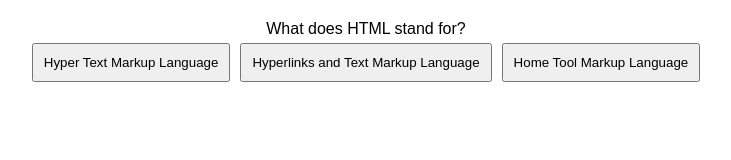
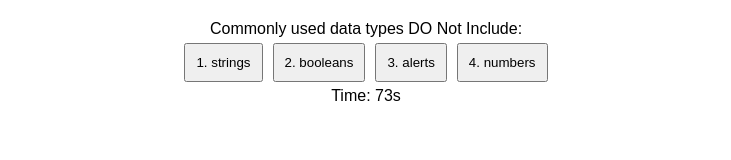
Before and after one commit to Deboh12/Cool-Code-Quiz, a plain HTML site: page index.html in a window 1280 px wide. Both pictures are taken after a click on the button "Start Quiz". Shown: the whole page, without its empty margins (274-1005 px from the left). Drawn offline with Linux system fonts and the light colour scheme.

Commit message:
set up questions, timer, and main quiz page

```diff
--- a/assets/script.js
+++ b/assets/script.js
@@ -2,17 +2,41 @@ document.addEventListener("DOMContentLoaded", function () {
 
     const quizQuestions = [
       {
-        question: "What does HTML stand for?",
-        choices: ["Hyper Text Markup Language", "Hyperlinks and Text Markup Language", "Home Tool Markup Language"],
-        correctAnswer: "Hyperlinks and Text Markup Language"
+        question: "Commonly used data types DO Not Include:",
+        choices: ["1. strings", "2. booleans", "3. alerts", "4. numbers"],
+        correctAnswer: "3. alerts"
       },
-      //more questions
+
+      {
+        question: "The condition in an if/else statement is enclosed with __________",
+        choices: ["1. quotes", "2. curly brackets", "3. parenthesis", "4. square brackets"],
+        correctAnswer: "3. parenthesis"
+      },
+
+      {
+        question: "Arrays in JavaScript can be used to store ________.",
+        choices: ["1. numbers adn strings", "2. other arrays", "3. booleans", "4. all of the above"],
+        correctAnswer: "4. all of the above"
+      },
+
+      {
+        question: "String values must be enclosed within ___________ when being assigned to variables.",
+        choices: ["1. commas", "2. curly brackets", "3. quotes", "4. parenthesis"],
+        correctAnswer: "3. quotes"
+      },
+
+      {
+        question: "A very useful tool used during development and debugging for printing content to the debugger is:",
+        choices: ["1. JavaScript", "2. terminal/bash", "3. for loops", "4. console.log"],
+        correctAnswer: "4. console.log"
+      },
+
     ];
 
 
     let currentQuestionIndex = 0;
     let timer;
-    let timeLeft = 60;
+    let timeLeft = 75;
 
     const startContainer = document.getElementById("start-container");
     const quizContainer = document.getElementById("quiz-container");
@@ -29,9 +53,9 @@ document.addEventListener("DOMContentLoaded", function () {
     function startQuiz() {
       startContainer.style.display = "none";
       quizContainer.classList.remove("hidden");
-
       displayNextQuestion();
       startTimer();
+      updateTimer();
     }
 
     function displayNextQuestion() {
@@ -59,6 +83,11 @@ document.addEventListener("DOMContentLoaded", function () {
             displayFeedback("Correct!");
           } else {
             displayFeedback("Incorrect!");
+            timeLeft -= 15;
+            if (timeLeft < 0) {
+                timeLeft = 0;
+            }
+            updateTimer();
           }
 
           currentQuestionIndex++;
@@ -74,12 +103,17 @@ document.addEventListener("DOMContentLoaded", function () {
     function startTimer() {
       timer = setInterval(function () {
         timeLeft--;
+        updateTimer();
         if (timeLeft <= 0) {
           endQuiz();
         }
       }, 1000);
     }
 
+    function updateTimer() {
+        document.getElementById("timer-container").textContent = "Time: " + timeLeft + "s";
+    }
+
     function endQuiz() {
       clearInterval(timer);
     }
--- a/index.html
+++ b/index.html
@@ -12,13 +12,14 @@
   <div id="quiz-container" class="hidden">
     <div id="question-container"></div>
     <div id="choices-container" class="choices"></div>
+    <div id="feedback-container"></div>
+    <div id="timer-container"></div>
   </div>
   <div id="start-container">
     <h1>Coding Quiz</h1>
     <p>Test your JavaScript knowledge!</p>
     <button id="start-btn">Start Quiz</button>
   </div>
-  <div id="feedback-container"></div>
   <script src="./assets/script.js"></script>
 </body>
 
```
Also changed, not shown: assets/score.js (added), score.html (added).
